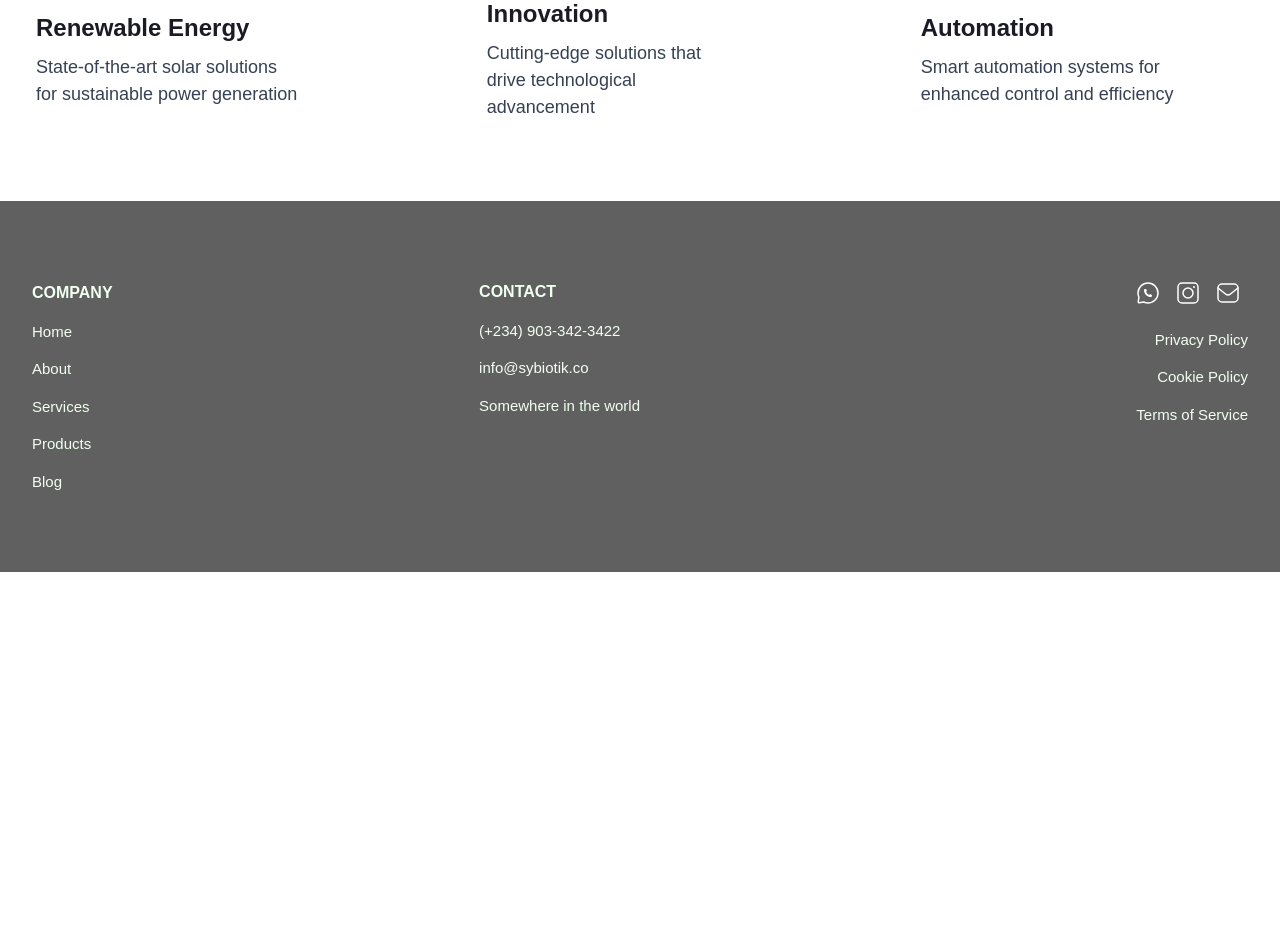
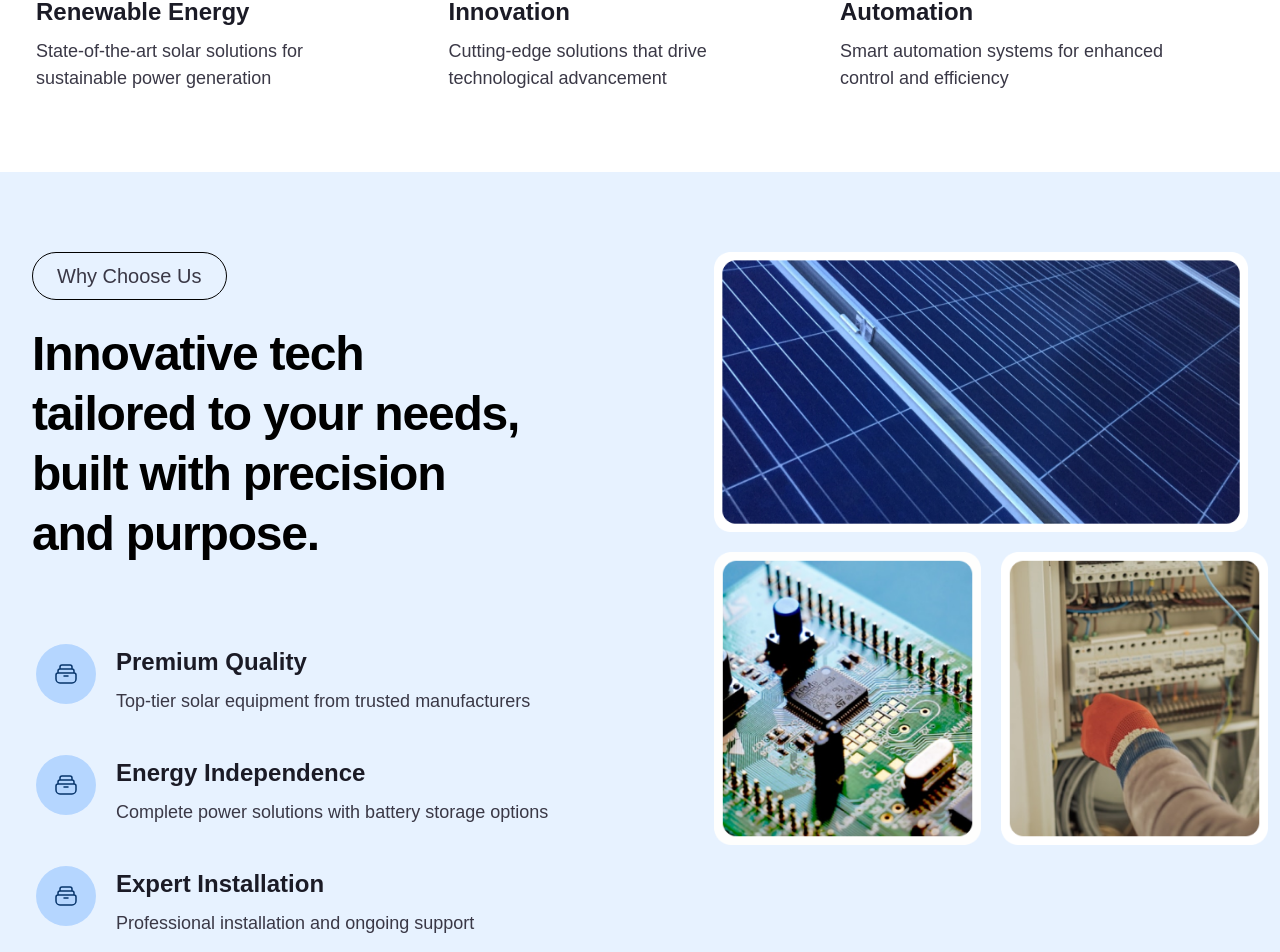
Before and after one commit to itsadaeze/symbiotik, a Next.js app: page / in a window 1280 px wide. Shown: the part 1268-2220 px from the top of the page. Before the commit the page ends 1840 px from the top, so only its background shows below. Built offline with nearby package versions, Linux system fonts and the light colour scheme.

Commit message:
added why us section

```diff
--- a/public/assets/icons/index.ts
+++ b/public/assets/icons/index.ts
@@ -4,6 +4,7 @@ import whatsapp from './whatsapp.svg'
 import instagram from './instagram.svg'
 import gmail from './gmail.svg'
 import about_icon from './about_icon.svg'
+import whyusicon from './whyusicon.svg'
 
 export {
     logo,
@@ -12,4 +13,5 @@ export {
     instagram,
     gmail,
     about_icon,
+    whyusicon
 };
--- a/public/assets/images/index.ts
+++ b/public/assets/images/index.ts
@@ -1,6 +1,12 @@
 import Product1 from './product.png'
 import aboutus_image from './aboutus.png'
+import whyus1 from './whyus.png'
+import whyus2 from './whyus2.png'
+import whyus3 from './whyus3.png'
 export {
     Product1,
     aboutus_image,
+    whyus1,
+    whyus2,
+    whyus3,
 }
--- a/src/app/components/aboutus.tsx
+++ b/src/app/components/aboutus.tsx
@@ -8,9 +8,9 @@ import TitleDescription from "./ui/titleDescription";
 
 const AboutUs = () => {
     return(
-        <div className="bg-[#FFFFFF] px-[1rem] py-10 md:py-20 w-full md:px-[2rem] lg:px-8 ">
+        <div id="aboutus" className="bg-[#FFFFFF] px-[1rem] py-10 md:py-20 w-full md:px-[2rem] lg:px-8 ">
         <div className="max-w-[1400px] mx-auto flex flex-col  ">
-         <div className="flex flex-col-reverse lg:flex-row justify-between gap-[20%] items-center lg:items-start">
+         <div className="flex flex-col-reverse lg:flex-row justify-between gap-[10%] items-center lg:items-start">
             <Image src={images.aboutus_image} alt="aboutus_image"  className=" w-full mt-7 lg:mt-0" />
             <div className="flex flex-col items-center lg:items-start">
                 <Button
@@ -23,33 +23,35 @@ const AboutUs = () => {
                 <p className="text-[#000000] font-[400] text-[20px] lg:text-[24px] mt-5  w-[90%] text-center lg:text-left">Symbiotik Innovations is an innovative enterprise dedicated to providing cutting-edge solutions in renewable energy and automation. We specialize in the production of portable solar inverters, automatic changeover switches, advanced automation devices.</p>
             </div>
          </div>
+         <div>
 
-         <div className=" flex flex-col md:flex-row mt-3 md:mt-10  px-1 items-center gap-[0%] md:gap-[10%]">
+         <div className=" flex flex-col md:flex-row   px-1 items-center  mt-10">
          <TitleDescription
         image={icons.about_icon}
         title="Renewable Energy"
         description="State-of-the-art solar solutions for sustainable power generation"
-        titleClassName="text-[#0F7BFF] mt-3 md:mt-5"
-        descriptionClassName="text-gray-700"
-        className = 'mt-9 md:mt-0'
+        titleClassName="text-[#1B1B26] mt-3 md:mt-5"
+         descriptionClassName="text-[#3A3846] w-[70%] text-[18px]"
+        className = ''
          />
             <TitleDescription
         image={icons.about_icon}
         title="Innovation"
         description="Cutting-edge solutions that drive technological advancement"
-        titleClassName="text-[#0F7BFF] mt-3 md:mt-5"
-        descriptionClassName="text-gray-700"
-         className = 'mt-9 md:mt-0'
+        titleClassName="text-[#1B1B26] mt-3 md:mt-5"
+         descriptionClassName="text-[#3A3846] w-[80%] text-[18px]"
+         className = ''
          />
             <TitleDescription
         image={icons.about_icon}
         title="Automation"
         description="Smart automation systems for enhanced control and efficiency"
-        titleClassName="text-[#0F7BFF] mt-3 md:mt-5"
-        descriptionClassName="text-gray-700 w-[90%]"
-         className = 'mt-9 md:mt-0'
+        titleClassName="text-[#1B1B26] mt-3 md:mt-5"
+        descriptionClassName="text-[#3A3846] w-[90%] text-[18px]"
+         className = ''
          />
 
+         </div>
          </div>
         </div>
         </div>
--- a/src/app/components/ui/titleDescription.tsx
+++ b/src/app/components/ui/titleDescription.tsx
@@ -34,7 +34,7 @@ const TitleDescription: React.FC<CardProps> = ({
         />
       <div className=" ">
         <h2 className={`text-[20px] md:text-[24px] font-semibold mb-2 text-[#1B1B26] ${titleClassName}`}>{title}</h2>
-        <p className={`text-[#3A3846] text-[16px] md:text-[18px] w-[80%] ${descriptionClassName}`}>{description}</p>
+        <p className={`text-[#3A3846] text-[16px] md:text-[18px]  ${descriptionClassName}`}>{description}</p>
       </div>
     </div>
   );
--- /dev/null
+++ b/src/app/components/whyus.tsx
@@ -0,0 +1,70 @@
+'use client'
+
+import Image from "next/image";
+import React from "react"
+import * as images from '../../../public/assets/images'
+import * as icons from '../../../public/assets/icons'
+import Button from "./ui/Button";
+import TitleDescription from "./ui/titleDescription";
+
+const WhyChooseUs = () => {
+    return(
+        <div id="whyus" className="bg-[#E7F2FF] px-[1rem] py-10 md:py-20 w-full md:px-[2rem] lg:px-8 ">
+            <div className="max-w-[1400px] mx-auto flex flex-col ">
+                <div className="flex flex-col lg:flex-row items-center lg:items-start ">
+                    <div className="flex flex-col justify-between items-center lg:items-start">
+
+                        <div className="flex flex-col items-center lg:items-start">
+                            <Button
+                            text="Why Choose Us"
+                            textColor="text-[#1B1B26]"
+                            borderColor="border-1 border-[#000000]"
+                            className='font-[400] py-2 text-[#3A3846] text-[16px] lg:text-[20px]  '
+                            />
+                           <h3 className="text-[28px] lg:text-[48px] font-semibold lg:tracking-tight lg:leading-15 w-[90%] lg:w-[73%] mt-6 text-center lg:text-start">Innovative tech tailored to your needs, built with precision and purpose.</h3>
+                        </div>
+                        <div className=" flex flex-col mt-10 lg:mt-20   px-1 items-center lg:items-start gap-10 ">
+                            <TitleDescription
+                            image={icons.whyusicon}
+                            title="Premium Quality"
+                            description="Top-tier solar equipment from trusted manufacturers"
+                            titleClassName="text-[#1B1B26] text-center lg:text-left "
+                          descriptionClassName="text-[#3A3846]  text-[18px] text-center lg:text-left"
+                            className = 'flex flex-col lg:flex-row gap-5 items-center lg:items-start'
+                            imageClassName= 'w-15'
+                            />
+                            <TitleDescription
+                            image={icons.whyusicon}
+                            title="Energy Independence"
+                            description="Complete power solutions with battery storage options"
+                            titleClassName="text-[#1B1B26] text-center lg:text-left "
+                          descriptionClassName="text-[#3A3846]  text-[18px] text-center lg:text-left"
+                            className = 'flex flex-col lg:flex-row gap-5 items-center lg:items-start'
+                               imageClassName= 'w-15'
+                            />
+                             <TitleDescription
+                            image={icons.whyusicon}
+                            title="Expert Installation"
+                            description="Professional installation and ongoing support"
+                            titleClassName="text-[#1B1B26] text-center lg:text-left "
+                             descriptionClassName="text-[#3A3846]  text-[18px] text-center lg:text-left"
+                            className = 'flex flex-col lg:flex-row gap-5 items-center lg:items-start'
+                               imageClassName= 'w-15'
+                            />
+
+                        </div>
+                </div>
+                <div className="w-[100%]">
+                    <Image src={images.whyus1} alt="aboutus_image"  className=" w-full mt-7 lg:mt-0" />
+                    <div className="flex gap-5 mt-5  ">
+                            <Image src={images.whyus2} alt="whyus2" className="w-1/2"/>
+                            <Image src={images.whyus3} alt="whyus2" className="w-1/2"/>
+                    </div>
+                </div>
+         </div>
+            </div>
+        </div>
+    )
+}
+
+export default WhyChooseUs;
--- a/src/app/page.tsx
+++ b/src/app/page.tsx
@@ -1,6 +1,7 @@
 
 import AboutUs from "./components/aboutus";
 import HeroContainer from "./components/hero";
+import WhyChooseUs from "./components/whyus";
 
 
 
@@ -9,6 +10,7 @@ export default function Home() {
    <div className="">
     <HeroContainer/>
     <AboutUs/>
+    <WhyChooseUs/>
 
    </div>
   );
```
Also changed, not shown: public/assets/icons/whyusicon.svg (added), public/assets/images/whyus.png (added).
